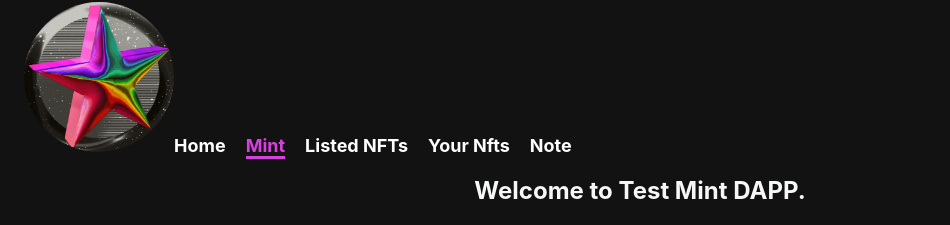
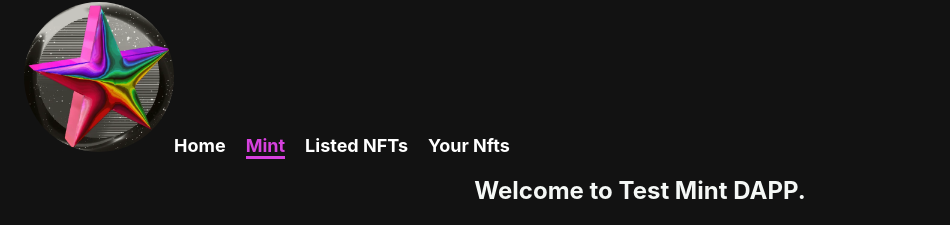
Before and after one commit to DeployERCgithub/fluxtopia-dapp, a Next.js app: page /mint in a window 1280 px wide. Shown: the part 258-483 px from the top of the page, without its empty margins (0-950 px from the left). Built offline with nearby package versions, Linux system fonts and the light colour scheme.

Commit message:
adjusted Header

```diff
--- a/components/Header.tsx
+++ b/components/Header.tsx
@@ -29,11 +29,7 @@ const Header: React.FC = () => {
                 Your Nfts
                 </a>
             </Link>
-            <Link legacyBehavior href={"/note"}>
-            <a className={router.pathname == "/note" ? styles.active : styles.link}>
-                Note
-                </a>
-            </Link>
+
         </div>
         <ConnectWallet colorMode="light" accentColor="#05f30d"/>
     </div>
```
